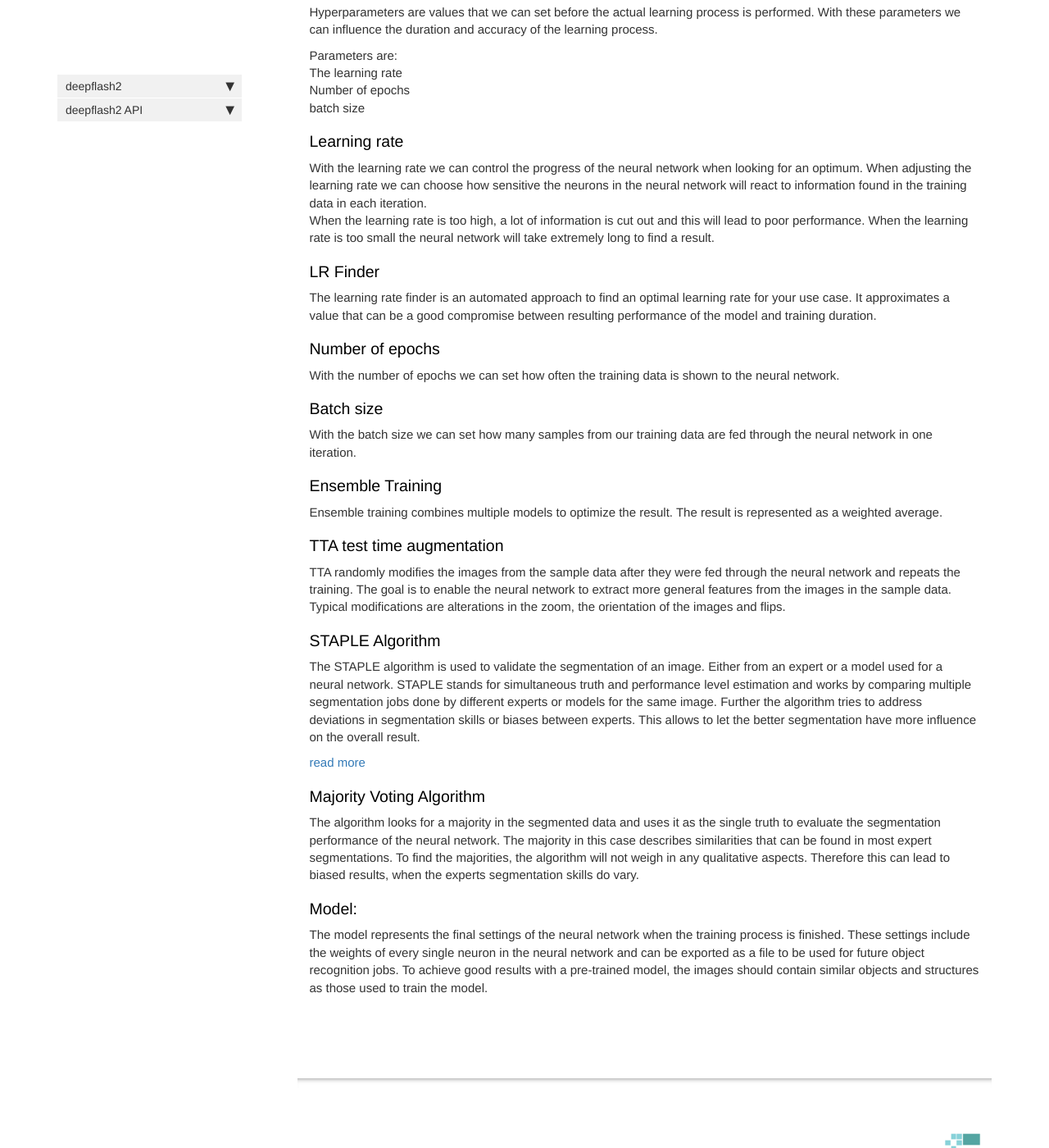
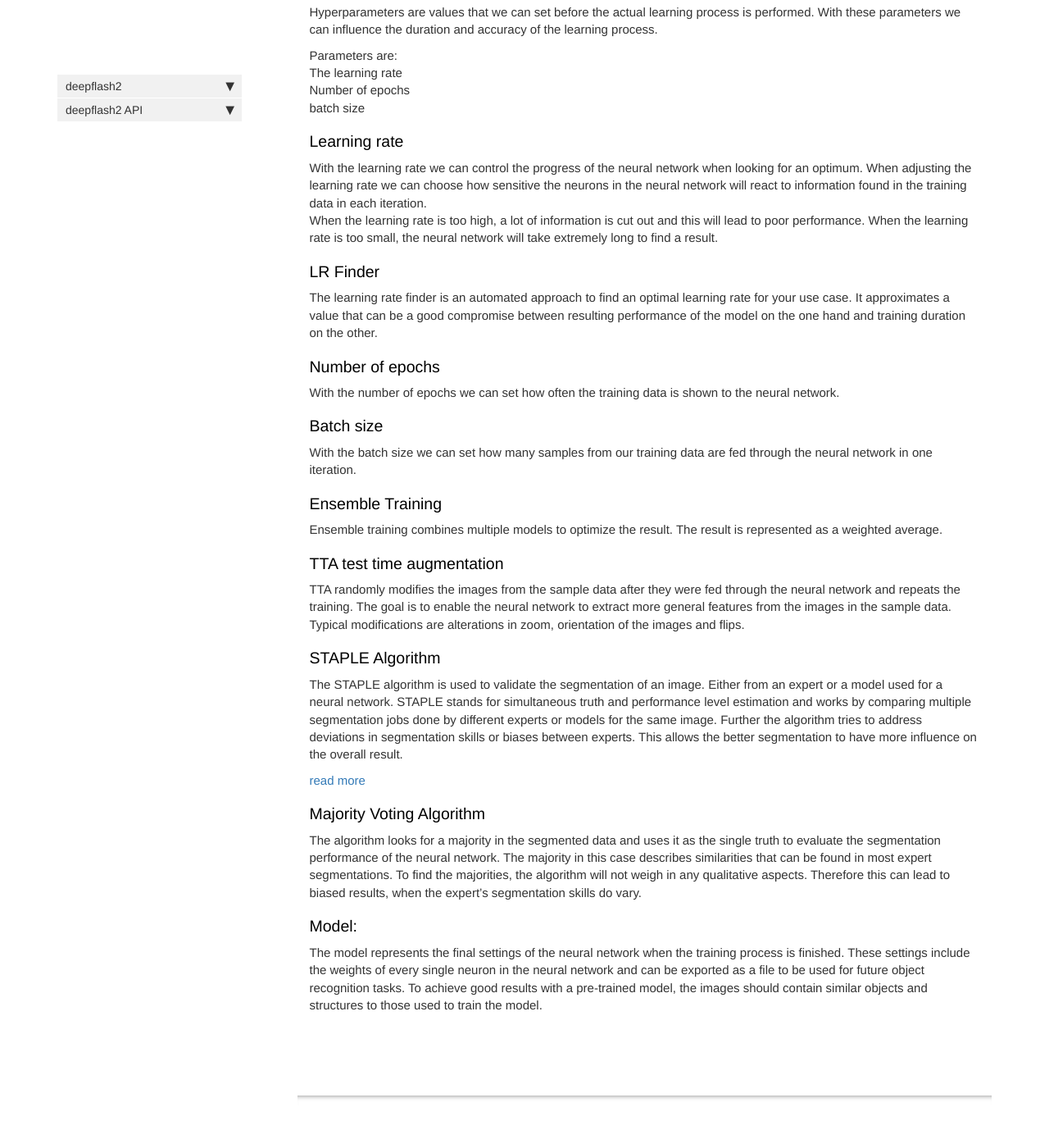
Before and after one commit to matjesg/deepflash2, a Jekyll site: the page built from docs/further_reading.html, in a window 1280 px wide and 1400 px high, scrolled down 1343 px. Shown: the whole window at 82% size. Built offline with Jekyll 4.4.1, drawn with Linux system fonts in a browser that asks for light colours; nearby versions of some CDN libraries; comment, search, counter and statistics services are not loaded; some of the changed text lies outside the part shown.

Commit message:
#nbs adjustments
#text corrections

```diff
--- a/docs/further_reading.html
+++ b/docs/further_reading.html
@@ -33,10 +33,10 @@
 <div class="text_cell_render border-box-sizing rendered_html">
 <h2 id="Technical-Terms">Technical Terms<a class="anchor-link" href="#Technical-Terms"> </a></h2><p>Preparation of training Data:
 The following terms are often used when describing the preparation work that needs to be done to generate training data that can be used to train the neural network.</p>
-<h3 id="Image-segmentation">Image segmentation<a class="anchor-link" href="#Image-segmentation"> </a></h3><p>The image segmentation describes the process, when a person manually marks an image. This is also called annotation. For this, instance labels are used and regions of interest  can be identified.</p>
-<h3 id="Instance-labels">Instance labels<a class="anchor-link" href="#Instance-labels"> </a></h3><p>The labels are manually set in the segmentation phase. They are used by experts to highlight the objects of interest and separate them from background noise. Often two colours are used. One for the objects the later model should find and on for the background or structures that should be ignored in the training process.</p>
+<h3 id="Image-segmentation">Image segmentation<a class="anchor-link" href="#Image-segmentation"> </a></h3><p>The image segmentation describes the process when a person manually marks an image. This is also called annotation. For this, instance labels are used and regions of interest can be identified.</p>
+<h3 id="Instance-labels">Instance labels<a class="anchor-link" href="#Instance-labels"> </a></h3><p>The labels are manually set in the segmentation phase. They are used by experts to highlight the objects of interest and separate them from background noise. Often two colours are used. One for the objects which the later model should find, and one for the background or structures that should be ignored in the training process.</p>
 <h3 id="ROI---Regions-of-Interest">ROI - Regions of Interest<a class="anchor-link" href="#ROI---Regions-of-Interest"> </a></h3><p>These are the regions on the image that contain the features that are most important for the training of the model. These will be manually highlighted by experts (segmented) before the training is started.</p>
-<h3 id="(Segmentation)-mask">(Segmentation) mask<a class="anchor-link" href="#(Segmentation)-mask"> </a></h3><p>The segmentation mask describes an image fully annotated by a person often times an expert in the corresponding field.</p>
+<h3 id="(Segmentation)-mask">(Segmentation) mask<a class="anchor-link" href="#(Segmentation)-mask"> </a></h3><p>The segmentation mask describes an image fully annotated by a person, oftentimes an expert in the corresponding field.</p>
 <h3 id="Classes">Classes<a class="anchor-link" href="#Classes"> </a></h3><p>The classes in deepFlash2 denote how many different categories of labels were used by the experts during the segmentation of the training data.</p>
 <h3 id="Training-of-the-neural-network">Training of the neural network<a class="anchor-link" href="#Training-of-the-neural-network"> </a></h3><h3 id="Loss-function">Loss function<a class="anchor-link" href="#Loss-function"> </a></h3><p>The loss function determines how our neural network optimizes its precision when learning from sample data.
 It defines how to determine the weights of the individual neurons.</p>
@@ -48,17 +48,17 @@
 <h3 id="Learning-rate">Learning rate<a class="anchor-link" href="#Learning-rate"> </a></h3><p>With the learning rate we can control the progress of the neural network when looking for an optimum.
 When adjusting the learning rate we can choose how sensitive the neurons in the neural network will react to information found in the training data in each iteration.<br>
 When the learning rate is too high, a lot of information is cut out and this will lead to poor performance.
-When the learning rate is too small the neural network will take extremely long to find a result.</p>
-<h3 id="LR-Finder">LR Finder<a class="anchor-link" href="#LR-Finder"> </a></h3><p>The learning rate finder is an automated approach to find an optimal learning rate for your use case. It approximates a value that can be a good compromise between resulting performance of the model and training duration.</p>
+When the learning rate is too small, the neural network will take extremely long to find a result.</p>
+<h3 id="LR-Finder">LR Finder<a class="anchor-link" href="#LR-Finder"> </a></h3><p>The learning rate finder is an automated approach to find an optimal learning rate for your use case. It approximates a value that can be a good compromise between resulting performance of the model on the one hand and training duration on the other.</p>
 <h3 id="Number-of-epochs">Number of epochs<a class="anchor-link" href="#Number-of-epochs"> </a></h3><p>With the number of epochs we can set how often the training data is shown to the neural network.</p>
 <h3 id="Batch-size">Batch size<a class="anchor-link" href="#Batch-size"> </a></h3><p>With the batch size we can set how many samples from our training data are fed through the neural network in one iteration.</p>
 <h3 id="Ensemble-Training">Ensemble Training<a class="anchor-link" href="#Ensemble-Training"> </a></h3><p>Ensemble training combines multiple models to optimize the result.
 The result is represented as a weighted average.</p>
-<h3 id="TTA-test-time-augmentation">TTA test time augmentation<a class="anchor-link" href="#TTA-test-time-augmentation"> </a></h3><p>TTA randomly modifies the images from the sample data after they were fed through the neural network and repeats the training. The goal is to enable the neural network to extract more general features from the images in the sample data. Typical modifications are alterations in the zoom, the orientation of the images and flips.</p>
-<h3 id="STAPLE-Algorithm">STAPLE Algorithm<a class="anchor-link" href="#STAPLE-Algorithm"> </a></h3><p>The STAPLE algorithm is used to validate the segmentation of an image. Either from an expert or a model used for a neural network. STAPLE stands for simultaneous truth and performance level estimation and works by comparing multiple segmentation jobs done by different experts or models for the same image. Further the algorithm tries to address deviations in segmentation skills or biases between experts. This allows to let the better segmentation have more influence on the overall result.</p>
+<h3 id="TTA-test-time-augmentation">TTA test time augmentation<a class="anchor-link" href="#TTA-test-time-augmentation"> </a></h3><p>TTA randomly modifies the images from the sample data after they were fed through the neural network and repeats the training. The goal is to enable the neural network to extract more general features from the images in the sample data. Typical modifications are alterations in zoom, orientation of the images and flips.</p>
+<h3 id="STAPLE-Algorithm">STAPLE Algorithm<a class="anchor-link" href="#STAPLE-Algorithm"> </a></h3><p>The STAPLE algorithm is used to validate the segmentation of an image. Either from an expert or a model used for a neural network. STAPLE stands for simultaneous truth and performance level estimation and works by comparing multiple segmentation jobs done by different experts or models for the same image. Further the algorithm tries to address deviations in segmentation skills or biases between experts. This allows the better segmentation to have more influence on the overall result.</p>
 <p><a href="https://www.researchgate.net/publication/8458086_Simultaneous_Truth_and_Performance_Level_Estimation_STAPLE_An_Algorithm_for_the_Validation_of_Image_Segmentation">read more</a></p>
-<h3 id="Majority-Voting-Algorithm">Majority Voting Algorithm<a class="anchor-link" href="#Majority-Voting-Algorithm"> </a></h3><p>The algorithm looks for a majority in the segmented data and uses it as the single truth to evaluate the segmentation performance of the neural network. The majority in this case describes similarities that can be found in most expert segmentations. To find the majorities, the algorithm will not weigh in any qualitative aspects. Therefore this can lead to biased results, when the experts segmentation skills do vary.</p>
-<h3 id="Model:">Model:<a class="anchor-link" href="#Model:"> </a></h3><p>The model represents the final settings of the neural network when the training process is finished. These settings include the weights of every single neuron in the neural network and can be exported as a file to be used for future object recognition jobs. To achieve good results with a pre-trained model, the images should contain similar objects and structures as those used to train the model.</p>
+<h3 id="Majority-Voting-Algorithm">Majority Voting Algorithm<a class="anchor-link" href="#Majority-Voting-Algorithm"> </a></h3><p>The algorithm looks for a majority in the segmented data and uses it as the single truth to evaluate the segmentation performance of the neural network. The majority in this case describes similarities that can be found in most expert segmentations. To find the majorities, the algorithm will not weigh in any qualitative aspects. Therefore this can lead to biased results, when the expert’s segmentation skills do vary.</p>
+<h3 id="Model:">Model:<a class="anchor-link" href="#Model:"> </a></h3><p>The model represents the final settings of the neural network when the training process is finished. These settings include the weights of every single neuron in the neural network and can be exported as a file to be used for future object recognition tasks. To achieve good results with a pre-trained model, the images should contain similar objects and structures to those used to train the model.</p>
 
 </div>
 </div>
--- a/docs/workflow.html
+++ b/docs/workflow.html
@@ -31,7 +31,7 @@
 
 <div class="cell border-box-sizing text_cell rendered"><div class="inner_cell">
 <div class="text_cell_render border-box-sizing rendered_html">
-<h2 id="Using-Google-Colab:">Using Google Colab:<a class="anchor-link" href="#Using-Google-Colab:"> </a></h2><p>{% include note.html content='If not already done, we recommend you to read the “Before you get started guide” first.  ' %}</p>
+<h2 id="Using-Google-Colab:">Using Google Colab:<a class="anchor-link" href="#Using-Google-Colab:"> </a></h2><p>{% include note.html content='If not already done, we recommend you to read the <a href="before_you_get_started.ipynb">“Before you get started guide”</a> first.  ' %}</p>
 
 </div>
 </div>
@@ -81,9 +81,7 @@
 </div>
 <div class="cell border-box-sizing text_cell rendered"><div class="inner_cell">
 <div class="text_cell_render border-box-sizing rendered_html">
-<h3 id="5.-GT-Estimation">5. GT Estimation<a class="anchor-link" href="#5.-GT-Estimation"> </a></h3><h4 id="5.1.-Expert-Annotations">5.1. Expert Annotations<a class="anchor-link" href="#5.1.-Expert-Annotations"> </a></h4><p>You can estimate the ground truth by selecting images that are segmented beforehand by different experts. We recommend at least twelve different images from three different experts. After you have selected the desired data, you can press Load Data.
-//Upload Data -&gt; link zur einer Format und technical terms übersicht (further reading)
-//Sample Data</p>
+<h3 id="5.-GT-Estimation">5. GT Estimation<a class="anchor-link" href="#5.-GT-Estimation"> </a></h3><h4 id="5.1.-Expert-Annotations">5.1. Expert Annotations<a class="anchor-link" href="#5.1.-Expert-Annotations"> </a></h4><p>You can estimate the ground truth by selecting images that are segmented beforehand by different experts. We recommend at least twelve different images from three different experts. After you have selected the desired data, you can press Load Data.</p>
 <h4 id="5.2.-Ground-Truth-Estimation:">5.2. Ground Truth Estimation:<a class="anchor-link" href="#5.2.-Ground-Truth-Estimation:"> </a></h4><p>When you have uploaded the images you can start the ground truth estimation by selecting one of the presented algorithms.
 At the time of writing you can select between STAPLE and Majority Voting.</p>
 <p>We recommend the STAPLE Algorithm when:</p>
```
Also changed, not shown: docs/gui.html (+1 -1 lines), 2 other files.
